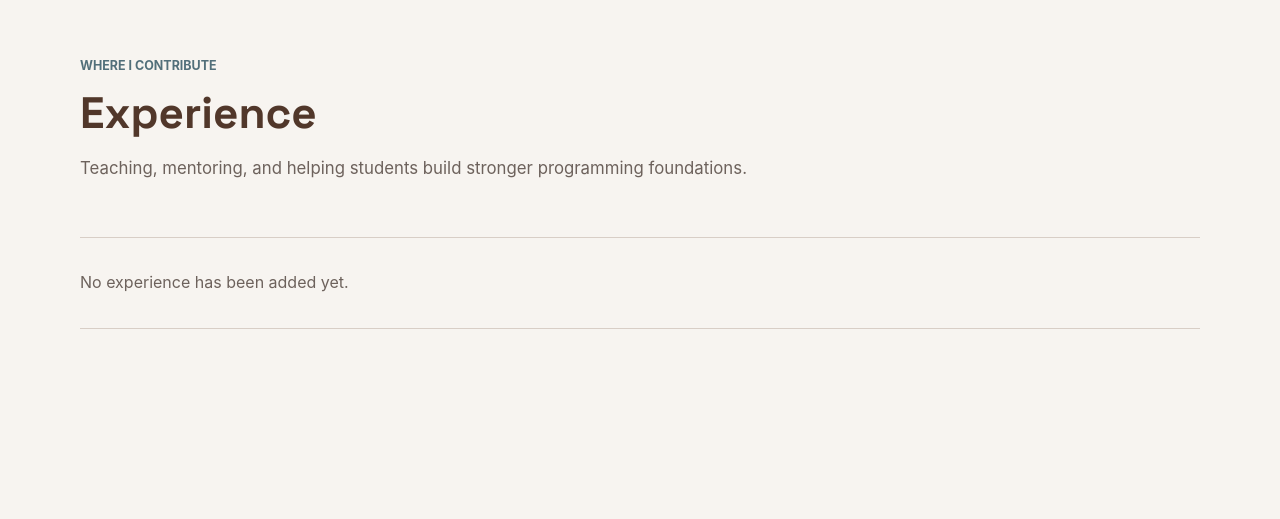
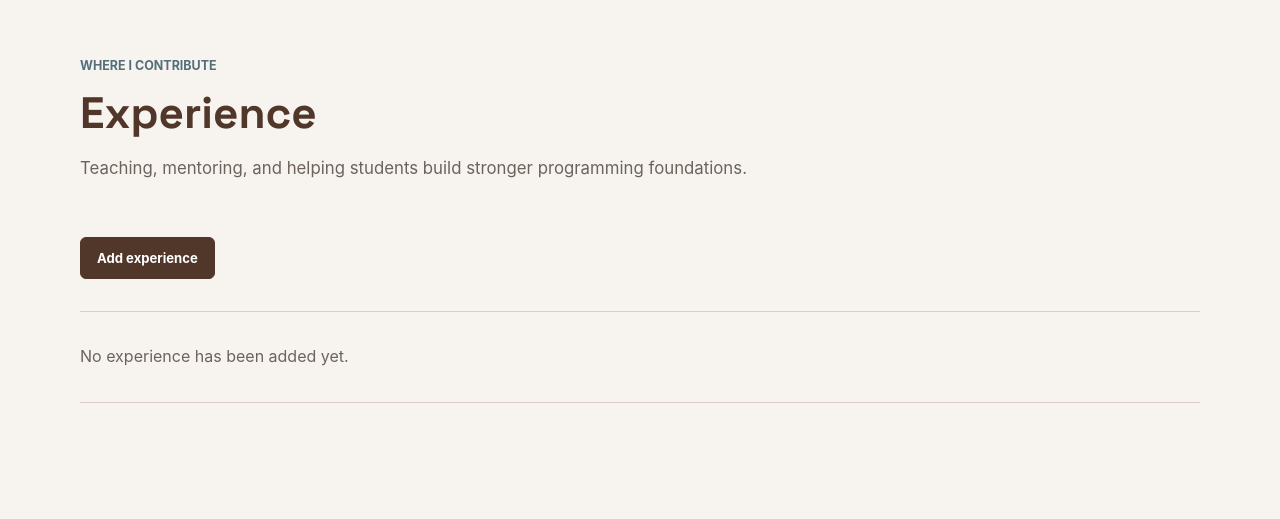
Before and after one commit to osman-fardin/myportofolio, a Django app: page /experience/ in a window 1280 px wide. Shown: the part 72-591 px from the top of the page. Run offline with Django 5.2, Linux system fonts and the light colour scheme; data that the repository does not hold is empty.

Commit message:
feat: add experience creation flow

```diff
--- a/main/urls.py
+++ b/main/urls.py
@@ -1,6 +1,7 @@
 from django.urls import path
 
 from .views import (
+    create_experience,
     create_project,
     delete_project,
     get_projects_json,
@@ -16,6 +17,11 @@ app_name = 'main'
 urlpatterns = [
     path('', show_main, name='show_main'),
     path('experience/', show_experience, name='show_experience'),
+    path(
+        'experience/add/',
+        create_experience,
+        name='create_experience',
+    ),
     path('projects/', show_projects, name='show_projects'),
     path('projects/add/', create_project, name='create_project'),
     path(
--- a/main/views.py
+++ b/main/views.py
@@ -3,7 +3,7 @@ from django.core import serializers
 from django.http import HttpResponse
 from django.shortcuts import get_object_or_404, redirect, render
 
-from .forms import ProjectForm
+from .forms import ExperienceForm, ProjectForm
 from .models import Experience, Project
 
 
@@ -32,6 +32,36 @@ def show_experience(request):
     }
 
     return render(request, 'experience.html', context)
+
+
+def create_experience(request):
+    if request.method == 'POST':
+        form = ExperienceForm(request.POST)
+
+        if form.is_valid():
+            form.save()
+            messages.success(
+                request,
+                'Experience added successfully.',
+            )
+            return redirect('main:show_experience')
+    else:
+        form = ExperienceForm()
+
+    context = {
+        'name': 'Muhammad Osman Fardin',
+        'display_name': 'Muhammad Osman Fardin',
+        'form': form,
+        'form_kicker': 'New experience',
+        'form_title': 'Add experience',
+        'form_description': (
+            'Add a role, contribution, or learning experience '
+            'to the portfolio.'
+        ),
+        'submit_label': 'Add experience',
+    }
+
+    return render(request, 'experience_form.html', context)
 
 
 def show_projects(request):
--- a/static/css/style.css
+++ b/static/css/style.css
@@ -528,6 +528,33 @@ body:has(.site-menu[open]) {
     font-size: 1.05rem;
 }
 
+.experience-add-link {
+    display: inline-flex;
+    min-height: 42px;
+    align-items: center;
+    justify-content: center;
+    margin-bottom: 2rem;
+    padding: 0.55rem 1rem;
+    color: var(--surface);
+    background-color: var(--walnut);
+    border: 1px solid var(--walnut);
+    border-radius: var(--radius);
+    font-size: 0.82rem;
+    font-weight: 700;
+    text-decoration: none;
+    transition:
+        background-color 160ms ease,
+        transform 160ms var(--ease-out);
+}
+
+@media (hover: hover) and (pointer: fine) {
+    .experience-add-link:hover {
+        background-color: var(--copper);
+        border-color: var(--copper);
+        transform: translateY(-2px);
+    }
+}
+
 .experience-list {
     border-top: 1px solid var(--line);
 }
@@ -1044,7 +1071,15 @@ body:has(.site-menu[open]) {
     font-weight: 700;
 }
 
+.form-optional {
+    margin-left: 0.35rem;
+    color: var(--text-muted);
+    font-size: 0.7rem;
+    font-weight: 500;
+}
+
 .form-group input,
+.form-group select,
 .form-group textarea {
     width: 100%;
     padding: 0.75rem;
@@ -1061,6 +1096,7 @@ body:has(.site-menu[open]) {
 }
 
 .form-group input:focus,
+.form-group select:focus,
 .form-group textarea:focus {
     border-color: var(--cloud);
     outline: 2px solid rgb(82 111 122 / 18%);
--- a/templates/experience.html
+++ b/templates/experience.html
@@ -19,6 +19,13 @@
                     programming foundations.
                 </p>
             </div>
+
+            <a
+                class="experience-add-link"
+                href="{% url 'main:create_experience' %}"
+            >
+                Add experience
+            </a>
 
             <div class="experience-list">
                 {% for experience in experience_list %}
```
Also changed, not shown: templates/experience_form.html (added, +55 -0 lines).
